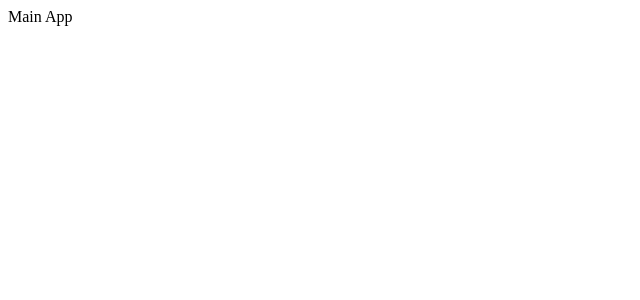
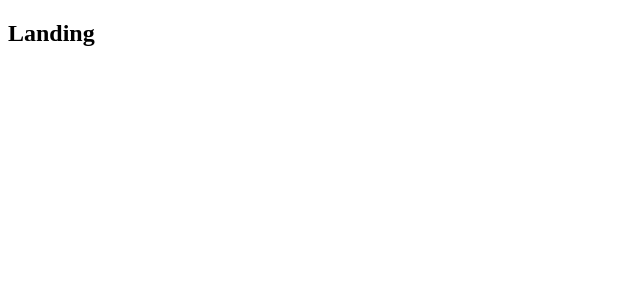
Before and after one commit to dstavila-md/surf-client, a React (Create React App) app: page / in a window 1280 px wide. Shown: the top 300 px of the page, without its empty margins (0-640 px from the left). Built offline with nearby package versions, Linux system fonts and the light colour scheme.

Commit message:
Initial route configuration

```diff
--- a/src/components/App.js
+++ b/src/components/App.js
@@ -1,5 +1,5 @@
 import React from 'react';
-import { BrowserRouter, Route } from 'react-router-dom';
+import { BrowserRouter, Route, Switch } from 'react-router-dom';
 
 const Header = () => <h2>Header</h2>;
 const Dashboard = () => <h2>Dashboard</h2>;
@@ -7,7 +7,17 @@ const SurveyNew = () => <h2>SurveyNew</h2>;
 const Landing = () => <h2>Landing</h2>;
 
 const App = () => {
-  return <div>Main App</div>;
+  return (
+    <div>
+      <BrowserRouter>
+        <Switch>
+          <Route path='/' component={Landing} />
+          <Route></Route>
+          <Route></Route>
+        </Switch>
+      </BrowserRouter>
+    </div>
+  );
 };
 
 export default App;
```
